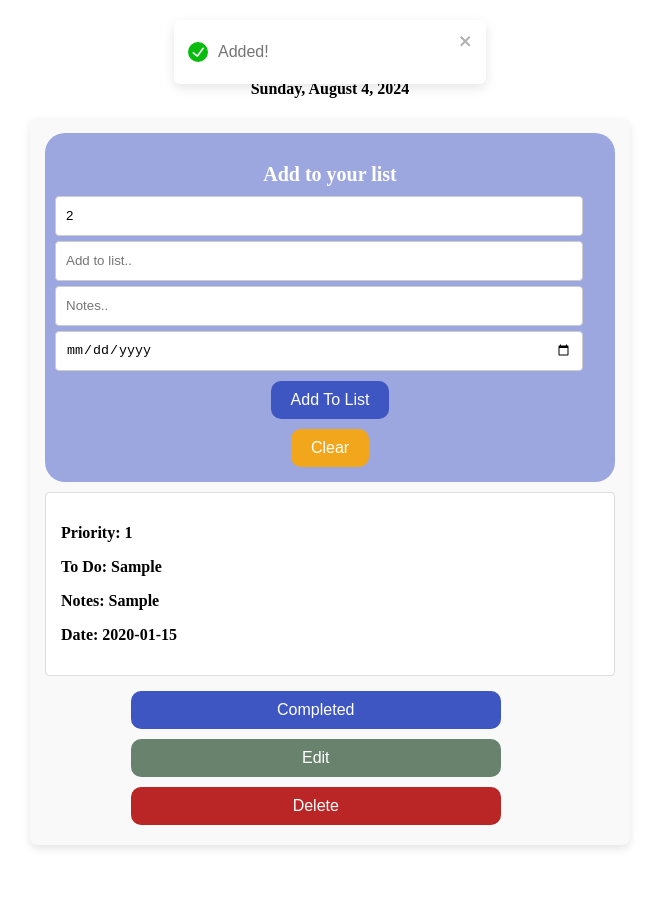
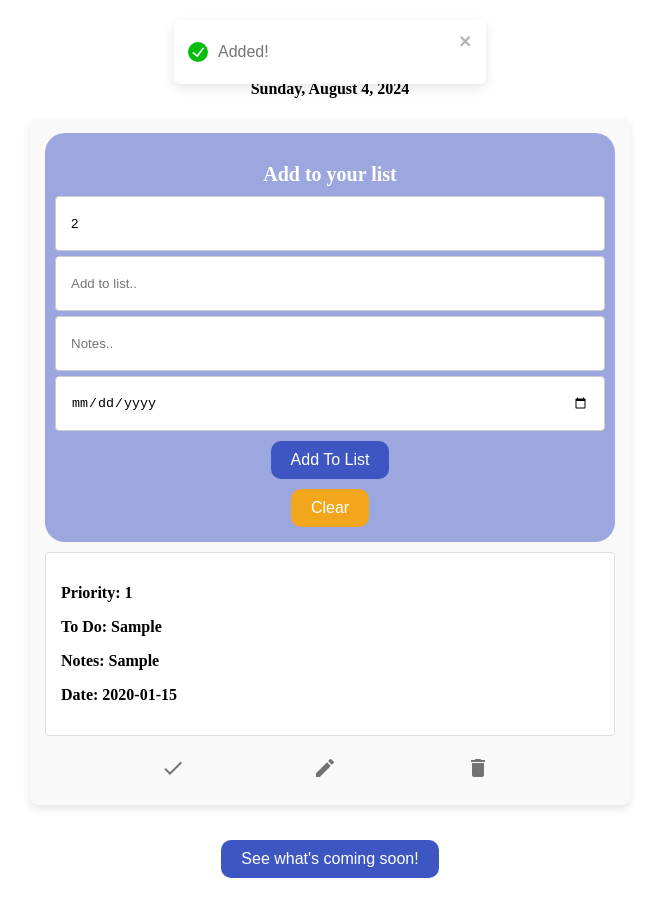
Before and after one commit to Tamerbekir/react-to-do-list, a React (Vite) app: page / in a window 1280 px wide. Both pictures are taken after typing "Sample", "Sample", "2020-01-15" into the empty fields and a click on the button "Add To List". Shown: the whole page, without its empty margins (310-969 px from the left). Before the commit the page ends 865 px from the top, so only its background shows below. Built offline with nearby package versions, Linux system fonts and the light colour scheme.

Commit message:
Added new coming soon page. Delete and complete buttons now do not show when editing unless user chooses to cancel. Added icons instead of text for completing, deleting and editing items. Made other CSS adjustments

```diff
--- a/package.json
+++ b/package.json
@@ -10,6 +10,10 @@
     "preview": "vite preview"
   },
   "dependencies": {
+    "@emotion/react": "^11.13.0",
+    "@emotion/styled": "^11.13.0",
+    "@mui/icons-material": "^5.16.6",
+    "@mui/material": "^5.16.6",
     "react": "^18.3.1",
     "react-dom": "^18.3.1",
     "react-toastify": "^10.0.5"
--- a/src/App.jsx
+++ b/src/App.jsx
@@ -1,6 +1,7 @@
 import { createRoot } from 'react-dom/client';
 import ToDo from './Pages/List/List'
 import DateDisplay from './Components/Date/Date'
+import ComingSoon from './Pages/ComingSoon/ComingSoon'
 
 import "./index.css";
 
@@ -11,6 +12,7 @@ function App() {
       <DateDisplay />
       <div>
         <ToDo />
+        <ComingSoon />
       </div>
     </div>
   );
--- a/src/Components/CompletedItem/CompletedItem.jsx
+++ b/src/Components/CompletedItem/CompletedItem.jsx
@@ -1,4 +1,6 @@
 import { useState } from 'react';
+import CheckIcon from '@mui/icons-material/Check';
+import { IconButton } from '@mui/material';
 
 const CompletedItem = ({ index, handleCompletedListItem }) => {
   const handleCompleted = () => {
@@ -7,7 +9,10 @@ const CompletedItem = ({ index, handleCompletedListItem }) => {
 
   return (
     <div>
-      <button onClick={handleCompleted}>Completed</button>
+      <IconButton>
+        <CheckIcon className='completedIcon' onClick={handleCompleted} />
+      </IconButton>
+      {/* <button onClick={handleCompleted}>Completed</button> */}
     </div>
   );
 };
--- a/src/Components/DeleteItem/DeleteItem.jsx
+++ b/src/Components/DeleteItem/DeleteItem.jsx
@@ -1,6 +1,6 @@
 import { useState } from 'react'
-import PropTypes from 'prop-types'
-
+import DeleteIcon from '@mui/icons-material/Delete';
+import { IconButton } from '@mui/material';
 //passing through the index from the list item from the List jsx
 //passing through the handleDeleteIntem to the List jsx to use with out DeleteItem component
 const DeleteItem = ({ index, handleDeleteItem }) => {
@@ -32,9 +32,12 @@ const DeleteItem = ({ index, handleDeleteItem }) => {
   return (
     <div>
       {!confirmDelete && (
-        <button
-          className="deleteItemBtn"
-          onClick={() => setConfirmDelete(true)}> Delete</button>
+        // <button
+        //   className="deleteItemBtn"
+        //   onClick={() => setConfirmDelete(true)}> Delete</button>
+        <IconButton>
+          <DeleteIcon className='deleteIcon' onClick={() => setConfirmDelete(true)} />
+        </IconButton>
       )}
       {confirmDelete && (
         <div>
@@ -51,12 +54,5 @@ const DeleteItem = ({ index, handleDeleteItem }) => {
   )
 }
 
-DeleteItem.propTypes = {
-  index: PropTypes.string
-}
-
-DeleteItem.propTypes = {
-  handleDeleteItem: PropTypes.string
-}
 
 export default DeleteItem
--- a/src/Components/EditItem/EditItem.jsx
+++ b/src/Components/EditItem/EditItem.jsx
@@ -1,10 +1,18 @@
 import { useState } from 'react';
-import PropTypes from 'prop-types';
 import 'react-toastify/dist/ReactToastify.css';
-import { ToastContainer, toast, Bounce } from 'react-toastify';
+import { toast, Bounce } from 'react-toastify';
+import EditIcon from '@mui/icons-material/Edit';
+import { IconButton } from '@mui/material';
 
-const EditItem = ({ index, newItemAdded, setNewItemAdded }) => {
+
+
+const EditItem = ({ index, newItemAdded, setNewItemAdded, showOnlyEdit, setShowOnlyEdit }) => {
+
+  //useState to confirm if the user wants to save their changes. If false, useState cancels out of the edit form
   const [confirmEdit, setConfirmEdit] = useState(false);
+
+
+  //edit form useState that takes in inputs
   const [editForm, setEditForm] = useState({
     item: '',
     notes: '',
@@ -12,12 +20,17 @@ const EditItem = ({ index, newItemAdded, setNewItemAdded }) => {
     priority: '',
   });
 
+  //a function to trigger the edit form
   const showEditForm = () => {
+    //a variable that sets the index to be edited
     const itemToEdit = newItemAdded[index];
+    //then we run the useState to show the edit form, using the index of the item we clicked on
     setEditForm(itemToEdit);
+    //then we run the useState to show the confirm options- "save or cancel"
     setConfirmEdit(true);
   };
 
+  //Handling the input fields
   const handleEditFormChange = (event) => {
     const { name, value } = event.target;
     setEditForm({
@@ -26,14 +39,22 @@ const EditItem = ({ index, newItemAdded, setNewItemAdded }) => {
     });
   };
 
+  //function for saving the item we made changes to
   const saveEditedItem = async () => {
     try {
+      //we take and spread the data from our array of added items
       const updatedList = [...newItemAdded];
+      //we take the array of added items and add that to our setEdit form
       updatedList[index] = editForm;
+      // the new item is added to the array using our useState
       setNewItemAdded(updatedList);
+      //useState for canceling the edit is not closes
       setConfirmEdit(false);
+      //useState for nONLY showing the edit form is now closed (delete and complete buttons return)
+      setShowOnlyEdit(false)
+      // run a success message
       toast.success('Changes saved!', {
-        position: 'top-right',
+        position: 'top-center',
         autoClose: 2000,
         hideProgressBar: true,
         closeOnClick: true,
@@ -44,6 +65,7 @@ const EditItem = ({ index, newItemAdded, setNewItemAdded }) => {
         transition: Bounce,
       });
     } catch (error) {
+      //if item is not saved, run error message
       toast.error('There was a problem saving your changes. Please try again later', {
         position: 'bottom-right',
         autoClose: 2000,
@@ -59,17 +81,27 @@ const EditItem = ({ index, newItemAdded, setNewItemAdded }) => {
     }
   };
 
+  //a function that takes in multiple useStates
   const cancelEdit = () => {
+    //closes out 'cancel' save option
     setConfirmEdit(false);
+    //closes out option to only show edit form (delete and complete options now return)
+    setShowOnlyEdit(false)
   };
+
+
 
   return (
     <div className="editFormDiv">
-      {!confirmEdit && (
-        <button className="editBtn" onClick={showEditForm}>Edit</button>
+      {!confirmEdit && !showOnlyEdit && (
+        // <button className="editBtn" onClick={showEditForm}>Edit</button>
+        <IconButton onClick={() => setShowOnlyEdit(true)}>
+          <EditIcon className='editIcon' onClick={showEditForm} />
+        </IconButton>
       )}
 
-      {confirmEdit && (
+
+      {confirmEdit && showOnlyEdit && (
         <div className="editForm">
           <p className="editItem">Edit your item..</p>
           <input
@@ -112,12 +144,9 @@ const EditItem = ({ index, newItemAdded, setNewItemAdded }) => {
       )}
     </div>
   );
-};
+}
 
-EditItem.propTypes = {
-  index: PropTypes.number.isRequired,
-  newItemAdded: PropTypes.array.isRequired,
-  setNewItemAdded: PropTypes.func.isRequired,
-};
+
+
 
 export default EditItem;
--- /dev/null
+++ b/src/Pages/ComingSoon/ComingSoon.jsx
@@ -0,0 +1,33 @@
+import { useState } from "react"
+
+const ComingSoon = () => {
+
+  const [comingSoon, setComingSoon] = useState()
+
+  return (
+    <div>
+      {!comingSoon && (
+        <div className="comingSoonBtn">
+          <button onClick={() => setComingSoon(true)}>See what's coming soon!</button>
+        </div>
+      )}
+      {comingSoon && (
+        <div className="comingSoonDiv">
+          <p className="comingText">
+            Here are just a few things coming to your simple to-do list.
+            <br />
+            <br />
+            See all items that were completed.
+            <br />
+            Saving to local storage.
+            <br />
+            Priority listed in order - and more!</p>
+          <button onClick={() => setComingSoon(false)}>Close</button>
+        </div>
+      )
+      }
+    </div >
+  )
+}
+
+export default ComingSoon
--- a/src/Pages/List/List.jsx
+++ b/src/Pages/List/List.jsx
@@ -23,13 +23,18 @@ const ToDo = () => {
 
   const [confirmDelete, setConfirmDelete] = useState()
 
+  //props from the edit component where we use a useState to ONLY show the edit form when the user clicks on the edit button- delete and complete will not show
+  const [showOnlyEdit, setShowOnlyEdit] = useState()
+
+
   // const [completedText, setCompletedText] = useState()
 
-  const [error, setError] = useState({
-    item: '',
-    date: '',
-    priority: count
-  })
+  // const [error, setError] = useState({
+  //   item: '',
+  //   date: '',
+  //   priority: count
+  // })
+
 
   // useState for setting the names and values needed for the toDo list
   const [toDoList, setToDoList] = useState({
@@ -79,7 +84,7 @@ const ToDo = () => {
       setNewItemAdded([...newItemAdded, toDoList]);
       // Update the count
       setCount(count + 1);
-      // Clear the todo list after added
+      // Clear the todo list after added but keep adding a +1 to the counter (priority)
       setToDoList({
         item: '',
         notes: '',
@@ -213,22 +218,34 @@ const ToDo = () => {
                 {/* delete component, deletes the index and is passing through the delete item fro the delete component */}
                 {/* Conditionally render based on completion status */}
                 <div className='actionBtns'>
+                  {/* {!showOnlyEdit && (
                     <CompletedItem
                       index={index}
                       handleCompletedListItem={handleCompletedListItem}
                     />
+                  )} */}
                   {/* <button onClick={handleCompletedListItem}> Completed
                   </button> */}
                   {/* edit component, edit the index and is passing through the edit item from the edit component */}
+                  {!showOnlyEdit && (
+                    <CompletedItem
+                      index={index}
+                      handleCompletedListItem={handleCompletedListItem}
+                    />
+                  )}
                   <EditItem
                     index={index}
                     newItemAdded={newItemAdded}
                     setNewItemAdded={setNewItemAdded}
+                    showOnlyEdit={showOnlyEdit}
+                    setShowOnlyEdit={setShowOnlyEdit}
                   />
+                  {!showOnlyEdit && (
                     <DeleteItem
                       index={index}
                       handleDeleteItem={handleDeleteItem}
                     />
+                  )}
                 </div>
               </div>
             ))}
--- a/src/index.css
+++ b/src/index.css
@@ -23,17 +23,53 @@
   z-index: 1000;
 }
 
+.comingSoonDiv {
+  text-align: center;
+  background-color: #3d55c27f;
+  border-radius: 20px;
+  width: 100%;
+  max-width: 300px;
+  position: fixed;
+  top: 550px;
+  right: 65%;
+  transform: translateX(-50%);
+  padding: 10px;
+  box-sizing: border-box;
+  z-index: 1000;
+}
+
+.comingSoonBtn {
+  border-radius: 20px;
+  width: 100%;
+  max-width: 300px;
+  position: fixed;
+  top: 550px;
+  right: 65%;
+  transform: translateX(-50%);
+  padding: 10px;
+  box-sizing: border-box;
+  z-index: 1000;
+  text-align: center;
+
+}
+
 .listItem button {
   width: 100%;
+}
+
+.comingText {
+  font-size: 15px;
+  font-weight: normal;
+  color: white;
 }
 
 
 input {
   margin: 5px 0;
   display: block;
-  width: calc(100% - 22px);
-  height: 40px;
-  padding: 10px;
+  width: calc(100% - 0px);
+  height: 55px;
+  padding: 15px;
   border: 1px solid #ccc;
   border-radius: 4px;
   box-sizing: border-box;
@@ -77,6 +113,7 @@ input {
 h1 {
   text-align: center;
 }
+
 
 button {
   margin: 5px;
@@ -123,7 +160,6 @@ button:hover {
 }
 
 
-
 .editForm {
   background-color: #e4e3e3;
   padding: 15px;
@@ -131,6 +167,7 @@ button:hover {
   border: 1px solid #ccc;
   border-radius: 4px;
 }
+
 
 .confirmDelete {
   color: white;
@@ -155,6 +192,20 @@ p {
   font-weight: 900;
 }
 
+.actionBtns {
+  justify-content: space-evenly;
+  display: flex;
+  flex-direction: row;
+}
+
+/*
+.comingSoonDiv {
+  width: 40%;
+  background-color: #3d56c2;
+  border: 3px solid #69826e;
+} */
+
+
 @media (max-width: 1300px) {
   .toDoDiv {
     margin: 20px auto;
@@ -170,6 +221,24 @@ p {
     max-width: none;
   }
 
+  .comingSoonDiv {
+    color: white;
+    position: static;
+    transform: none;
+    margin-bottom: 10px;
+    max-width: none;
+    background-color: #3d55c27f;
+  }
+
+  .comingSoonBtn {
+    text-align: center;
+    color: white;
+    position: static;
+    transform: none;
+    margin-bottom: 10px;
+    max-width: none;
+  }
+
   .addToListTag {
     font-size: 20px;
   }
@@ -180,13 +249,7 @@ p {
   }
 
   .actionBtns button {
-    margin-left: 15%;
-  }
-
-  editFormDiv {
-    display: flex;
-    justify-content: center;
-    margin-left: 40%;
+    margin: 5%;
   }
 
 
```
Also changed, not shown: 1 other file (tests, documents, lock files or other folders). Lines whose indentation alone changed are shown as unchanged.
